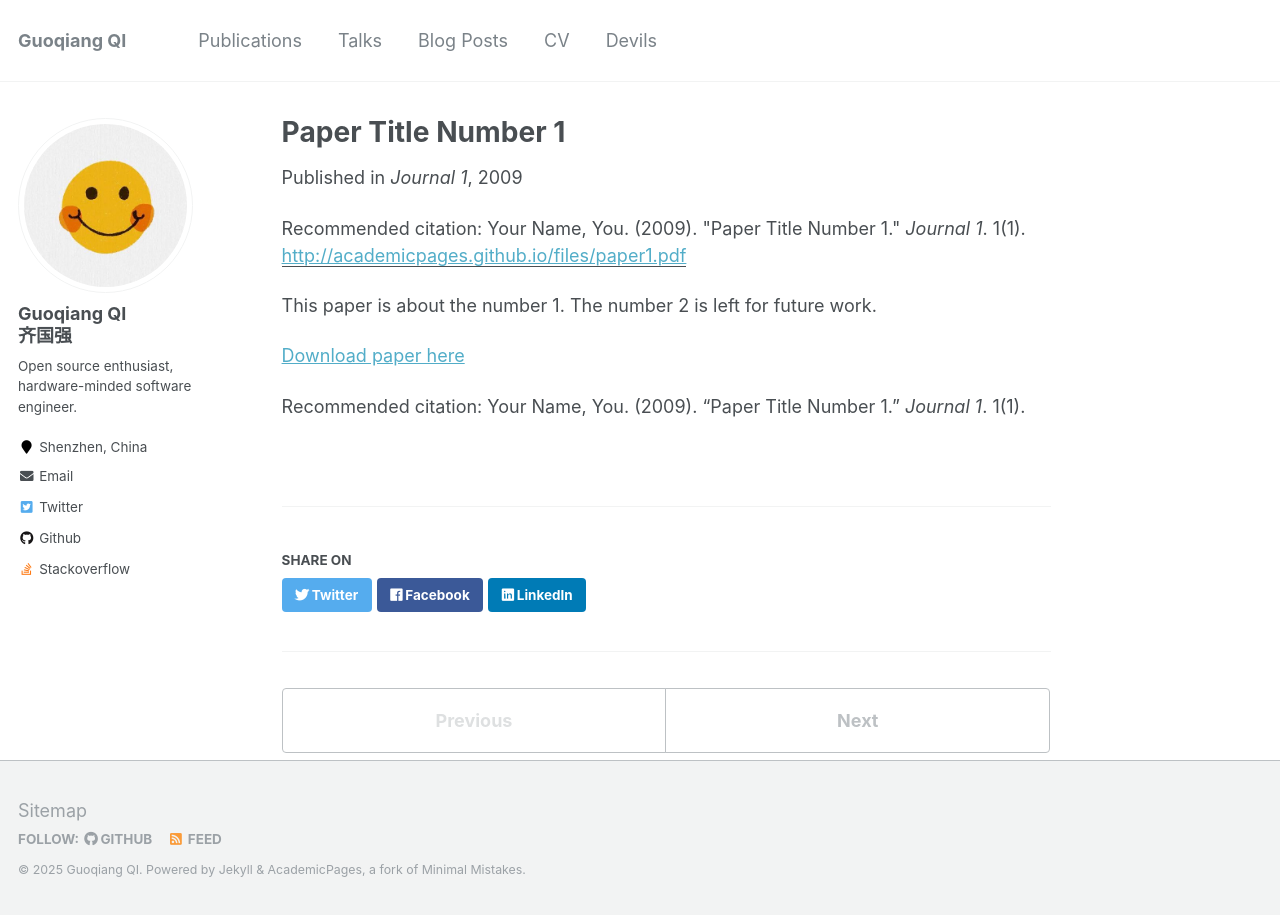
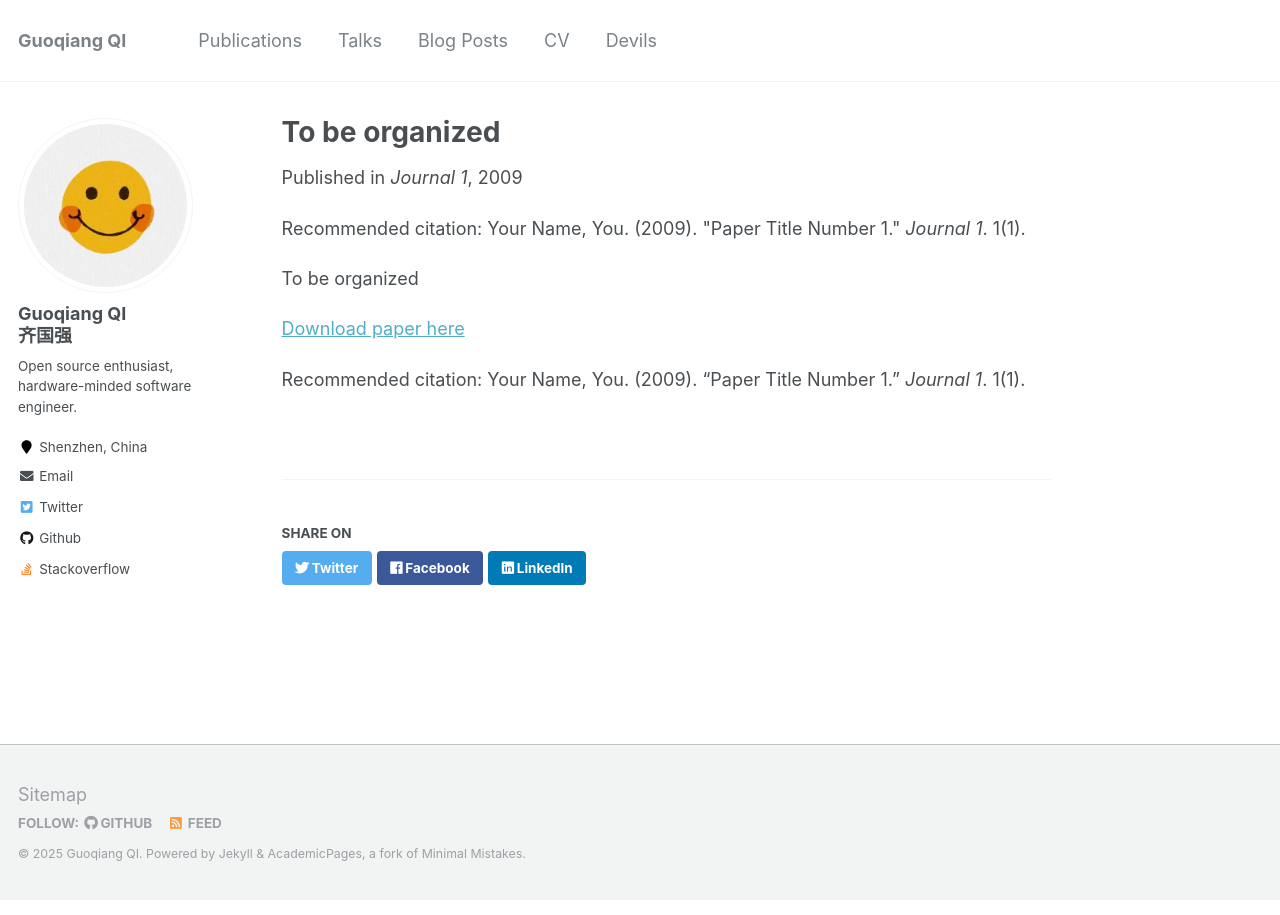
Before and after one commit to guoqiangqi/guoqiangqi.github.io, a Jekyll site: the page built from _publications/2009-10-01-paper-title-number-1.md, in a window 1280 px wide. Built offline with Jekyll 4.4.1, drawn with Linux system fonts in a browser that asks for light colours.

Commit message:
Delete unnecessary messages.

```diff
--- a/_publications/2009-10-01-paper-title-number-1.md
+++ b/_publications/2009-10-01-paper-title-number-1.md
@@ -1,14 +1,14 @@
 ---
-title: "Paper Title Number 1"
+title: "To be organized"
 collection: publications
-permalink: /publication/2009-10-01-paper-title-number-1
-excerpt: 'This paper is about the number 1. The number 2 is left for future work.'
+permalink:
+excerpt: ''
 date: 2009-10-01
 venue: 'Journal 1'
-paperurl: 'http://academicpages.github.io/files/paper1.pdf'
+paperurl: ''
 citation: 'Your Name, You. (2009). &quot;Paper Title Number 1.&quot; <i>Journal 1</i>. 1(1).'
 ---
-This paper is about the number 1. The number 2 is left for future work.
+To be organized
 
 [Download paper here](http://academicpages.github.io/files/paper1.pdf)
 
```
Also changed, not shown: _publications/2010-10-01-paper-title-number-2.md (deleted, +0 -15 lines), _publications/2015-10-01-paper-title-number-3.md (deleted, +0 -15 lines), _talks/2023-12-16-talk-4.md (renamed from _talks/2014-03-01-talk-4.md), _talks/2024-12-20-talk-3.md (renamed from _talks/2014-03-01-talk-3.md), _talks/2025-06-03-talk-2.md (renamed from _talks/2014-02-01-talk-2.md), _talks/2025-09-27-talk-1.md (renamed from _talks/2012-03-01-talk-1.md).
